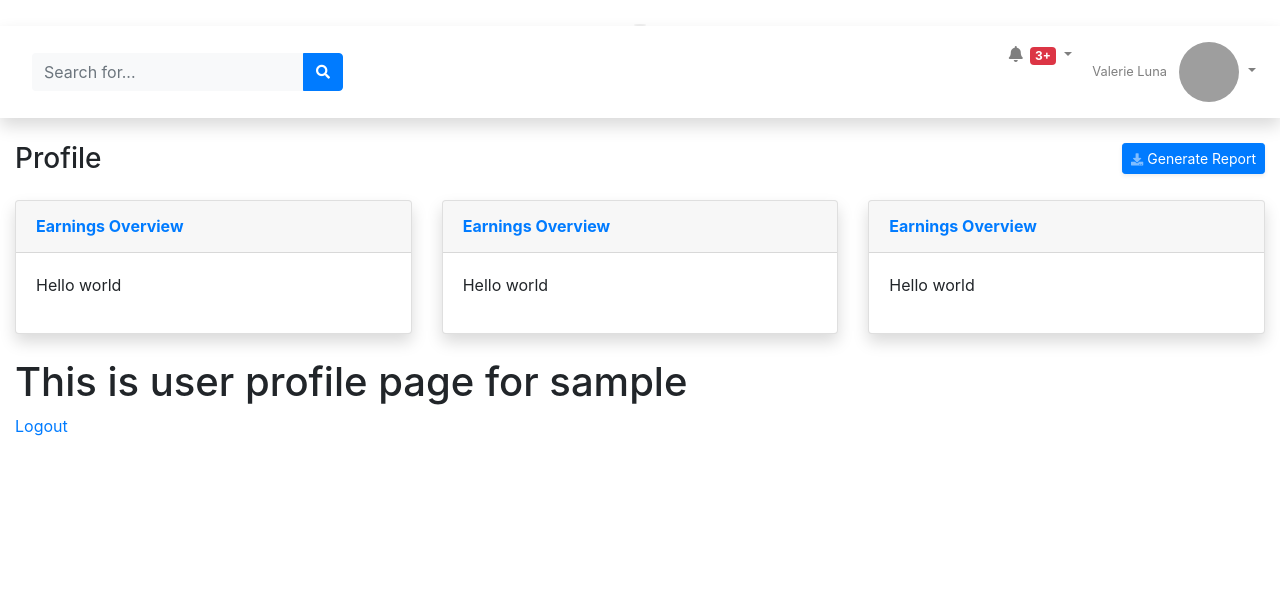
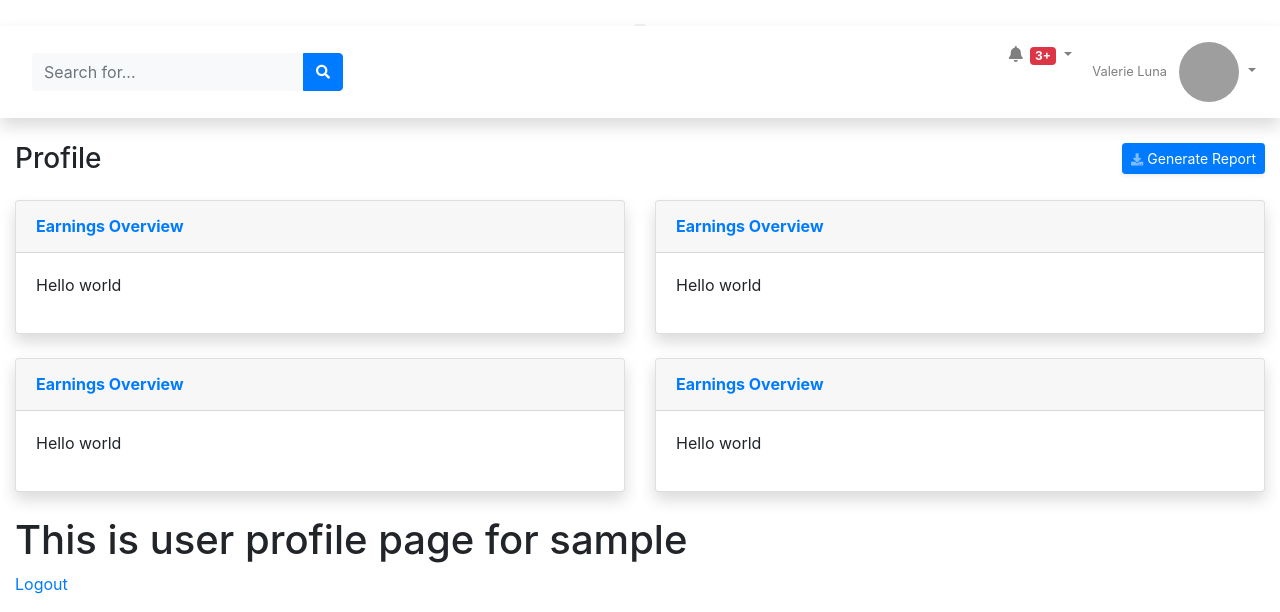
Before and after one commit to AndrewLapin95/athena, a Django app: page /profile/ in a window 1280 px wide. Shown: the part 234-846 px from the top of the page. Before the commit the page ends 670 px from the top, so only its background shows below. Run offline with Django 3.2, Linux system fonts and the light colour scheme; the visitor is signed in with stand-in values (Sample User, id 1); data comes from the database, SQL or seed files in the repository; some libraries are stand-ins or nearby versions; grey boxes are pictures that could not be loaded.

Commit message:
Fixed major links

```diff
--- a/src/athena/urls.py
+++ b/src/athena/urls.py
@@ -14,6 +14,10 @@ Including another URLconf
     2. Add a URL to urlpatterns:  path('blog/', include('blog.urls'))
 """
 from user.views import EmployeeListView
+from documents.views import DocumentsTemplateView
+from earnings.views import EarningsTemplateView
+from personal.views import VacationTemplateView
+from events.views import EventsTemplateView
 
 from django.contrib import admin
 from django.urls import re_path
@@ -23,6 +27,10 @@ from django.contrib.auth.views import LoginView, LogoutView
 urlpatterns = [
     re_path(r'^login/', LoginView.as_view(), name='login'),
     re_path(r'^logout/', LogoutView.as_view(), name='logout'),
+    re_path(r'^documents/', DocumentsTemplateView.as_view(), name='documents'),
+    re_path(r'^earnings/', EarningsTemplateView.as_view(), name='earnings'),
+    re_path(r'^vacation/', VacationTemplateView.as_view(), name='vacation'),
+    re_path(r'^events/', EventsTemplateView.as_view(), name='events'),
     re_path(r'^profile/', EmployeeListView.as_view(), name='home'),
     re_path(r'^admin/', admin.site.urls, name='admin'),
     re_path(r'^$', RedirectView.as_view(url='/profile/', permanent=False)),
--- a/src/templates/snippets/nav.html
+++ b/src/templates/snippets/nav.html
@@ -109,9 +109,6 @@
                 <a class="dropdown-item" href="#">
                     <i class="fas fa-cogs fa-sm fa-fw mr-2 text-gray-400"></i> Settings
                 </a>
-                <a class="dropdown-item" href="#">
-                    <i class="fas fa-list fa-sm fa-fw mr-2 text-gray-400"></i> Activity Log
-                </a>
                 <div class="dropdown-divider"></div>
                 <a class="dropdown-item" href="#" data-toggle="modal" data-target="#logoutModal">
                     <i class="fas fa-sign-out-alt fa-sm fa-fw mr-2 text-gray-400"></i> Logout
--- a/src/templates/snippets/sidebar.html
+++ b/src/templates/snippets/sidebar.html
@@ -16,7 +16,7 @@
 
       <!-- Nav Item - Pages Collapse Menu -->
       <li class="nav-item">
-        <a class="nav-link" href="#">
+        <a class="nav-link" href="/profile">
           <i class="fas fa-user-alt"></i>
           <span>Profile</span>
         </a>
@@ -24,7 +24,7 @@
 
       <!-- Nav Item - Utilities Collapse Menu -->
       <li class="nav-item">
-        <a class="nav-link" href="#">
+        <a class="nav-link" href="/vacation">
           <i class="fas fa-island-tropical"></i>
           <span>Vacation</span>
         </a>
@@ -32,7 +32,7 @@
 
       <!-- Nav Item - Pages Collapse Menu -->
       <li class="nav-item">
-        <a class="nav-link" href="#">
+        <a class="nav-link" href="/documents">
           <i class="fas fa-fw fa-folder"></i>
           <span>Documents</span>
         </a>
@@ -40,14 +40,14 @@
 
       <!-- Nav Item - Charts -->
       <li class="nav-item">
-        <a class="nav-link" href="charts.html">
+        <a class="nav-link" href="/earnings">
           <i class="fas fa-money-bill-wave"></i>
           <span>Earnings</span></a>
       </li>
 
       <!-- Nav Item - Tables -->
       <li class="nav-item">
-        <a class="nav-link" href="tables.html">
+        <a class="nav-link" href="/events">
           <i class="fas fa-fw fa-table"></i>
           <span>Events</span></a>
       </li>
--- a/src/user/templates/user/employee_list.html
+++ b/src/user/templates/user/employee_list.html
@@ -13,7 +13,7 @@
 <div class="row">
 
     <!-- Area Chart -->
-    <div class="col-xl-4 col-lg-5">
+    <div class="col-xl-6 col-lg-5">
         <div class="card shadow mb-4">
         <!-- Card Header - Dropdown -->
             <div class="card-header py-3 d-flex flex-row align-items-center justify-content-between">
@@ -27,7 +27,24 @@
     </div>
 
     <!-- Area Chart -->
-    <div class="col-xl-4 col-lg-5">
+    <div class="col-xl-6 col-lg-5">
+        <div class="card shadow mb-4">
+        <!-- Card Header - Dropdown -->
+            <div class="card-header py-3 d-flex flex-row align-items-center justify-content-between">
+                <h6 class="m-0 font-weight-bold text-primary">Earnings Overview</h6>
+            </div>
+            <!-- Card Body -->
+            <div class="card-body">
+                <p>Hello world</p>
+            </div>
+        </div>
+    </div>
+</div>
+
+<div class="row">
+
+    <!-- Area Chart -->
+    <div class="col-xl-6 col-lg-5">
         <div class="card shadow mb-4">
         <!-- Card Header - Dropdown -->
             <div class="card-header py-3 d-flex flex-row align-items-center justify-content-between">
@@ -41,7 +58,7 @@
     </div>
 
     <!-- Area Chart -->
-    <div class="col-xl-4 col-lg-5">
+    <div class="col-xl-6 col-lg-5">
         <div class="card shadow mb-4">
         <!-- Card Header - Dropdown -->
             <div class="card-header py-3 d-flex flex-row align-items-center justify-content-between">
```
Also changed, not shown: src/documents/templates/documents/documents.html (added, +11 -0 lines), src/documents/views.py (+14 -0 lines), src/earnings/templates/earnings/earnings.html (added, +11 -0 lines), src/earnings/views.py (+14 -0 lines), src/events/templates/events/events.html (added, +11 -0 lines), src/events/views.py (+14 -0 lines), src/personal/templates/personal/vacation.html (added, +11 -0 lines), src/personal/views.py (+14 -0 lines), 1 other file.
